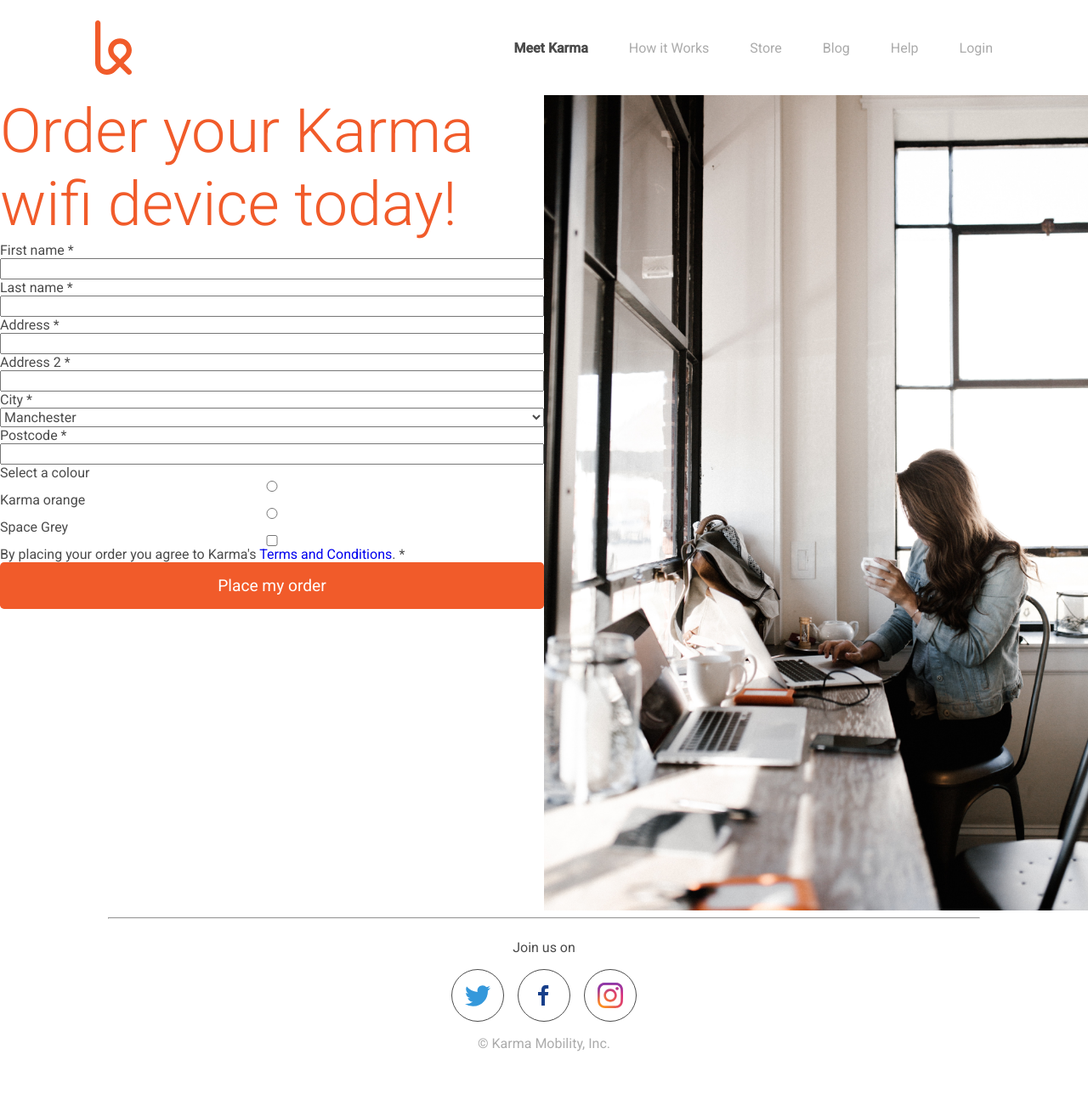
After one commit to CodeYourFuture/HTML-CSS-Module-Project, a PHP site: page /store.html in a window 1280 px wide. The commit adds this page. Shown: the whole page at 85% size. Run offline with PHP 8.4, Linux system fonts and the light colour scheme.

Commit message:
add store page content and layout

```diff
--- a/css/style.css
+++ b/css/style.css
@@ -192,6 +192,35 @@
 .color-orange {
   color: var(--orange);
 }
+
+/* Store page styles */
+
+.store-main > h1 {
+  color: var(--orange);
+}
+
+.store-form {
+  display: flex;
+  flex-direction: column;
+}
+.store {
+  display: flex;
+}
+
+.store-main {
+  width: 50%;
+  text-align: left;
+}
+
+.form-grid {
+  display: grid;
+  grid-template-row: repeat(8, 1fr);
+}
+
+.store-img {
+  width: 50%;
+}
+
 /* Footer Styles */
 
 .footer {
--- /dev/null
+++ b/store.html
@@ -0,0 +1,103 @@
+<!DOCTYPE html>
+<html lang="en">
+  <head>
+    <meta charset="UTF-8" />
+    <meta
+      name="viewport"
+      content="width=device-width, initial-scale=1, shrink-to-fit=no" />
+    <title>Karma</title>
+    <link
+      href="https://fonts.googleapis.com/css?family=Roboto:400,500,300"
+      rel="stylesheet"
+      type="text/css" />
+    <link rel="stylesheet" href="css/normalize.css" />
+    <link rel="stylesheet" href="css/style.css" />
+    <link rel="shortcut icon" type="image/x-icon" href="favicon.ico" />
+  </head>
+  <body>
+    <!-- Add your HTML markup here -->
+    <!-- Remember: Use semantic HTML tags like <header>, <main>, <nav>, <footer>, <section> etc -->
+    <!-- All the images you need are in the 'img' folder -->
+
+    <header class="header">
+      <img src="img/karma-logo.svg" />
+      <nav class="nav-menu">
+        <li><a class="current-menu-item" href="#">Meet Karma</a></li>
+        <li><a href="#">How it Works</a></li>
+        <li><a href="#">Store</a></li>
+        <li><a href="#">Blog</a></li>
+        <li><a href="#">Help</a></li>
+        <li><a href="#">Login</a></li>
+      </nav>
+    </header>
+    <main>
+      <!-- Store section -->
+      <section class="store">
+        <div class="store-main">
+          <h1>Order your Karma wifi device today!</h1>
+          <form class="store-form">
+            <div class="form-grid">
+              <label for="name">First name *</label>
+              <input type="text" id="name" />
+
+              <label for="last-name">Last name *</label>
+              <input type="text" id="last-name" />
+
+              <label for="address">Address *</label>
+              <input type="text" id="address" />
+
+              <label for="address-2">Address 2 *</label>
+              <input type="text" id="address-2" />
+
+              <label for="city">City *</label>
+              <select id="city" name="city">
+                <option value="manchester">Manchester</option>
+                <option value="stockport">Stockport</option>
+                <option value="bolton">Bolton</option>
+                <option value="trafford">Trafford</option>
+              </select>
+
+              <label for="postcode">Postcode *</label>
+              <input type="text" id="postcode" />
+            </div>
+            <label for="">Select a colour </label>
+            <input
+              type="radio"
+              id="karma-orange"
+              name="colour"
+              value="karma-orange" />
+            <label for="karma-orange">Karma orange</label>
+            <input
+              type="radio"
+              id="space-grey"
+              name="colour"
+              value="space-grey" />
+            <label for="space-grey">Space Grey</label>
+            <input type="checkbox" id="tc" name="tc" value="tc" />
+            <label for="tc"
+              >By placing your order you agree to Karma's
+              <a href="#">Terms and Conditions</a>. *</label
+            >
+            <button type="submit" class="primary-btn">Place my order</button>
+          </form>
+        </div>
+        <img
+          class="store-img"
+          src="level-2/store-image_by-andrew-neel-unsplash.jpg"
+          alt="a woman looks laptop" />
+      </section>
+    </main>
+    <hr />
+    <footer class="footer">
+      <div>Join us on</div>
+      <!-- Social Media Logos -->
+      <div class="social-media">
+        <div class="circle"><img src="img/twitter-icon.svg" /></div>
+        <div class="circle"><img src="img/facebook-icon.svg" /></div>
+        <div class="circle"><img src="img/instagram-icon.svg" /></div>
+      </div>
+      <!-- Copyright -->
+      <div class="copyright">&copy; Karma Mobility, Inc.</div>
+    </footer>
+  </body>
+</html>
```
